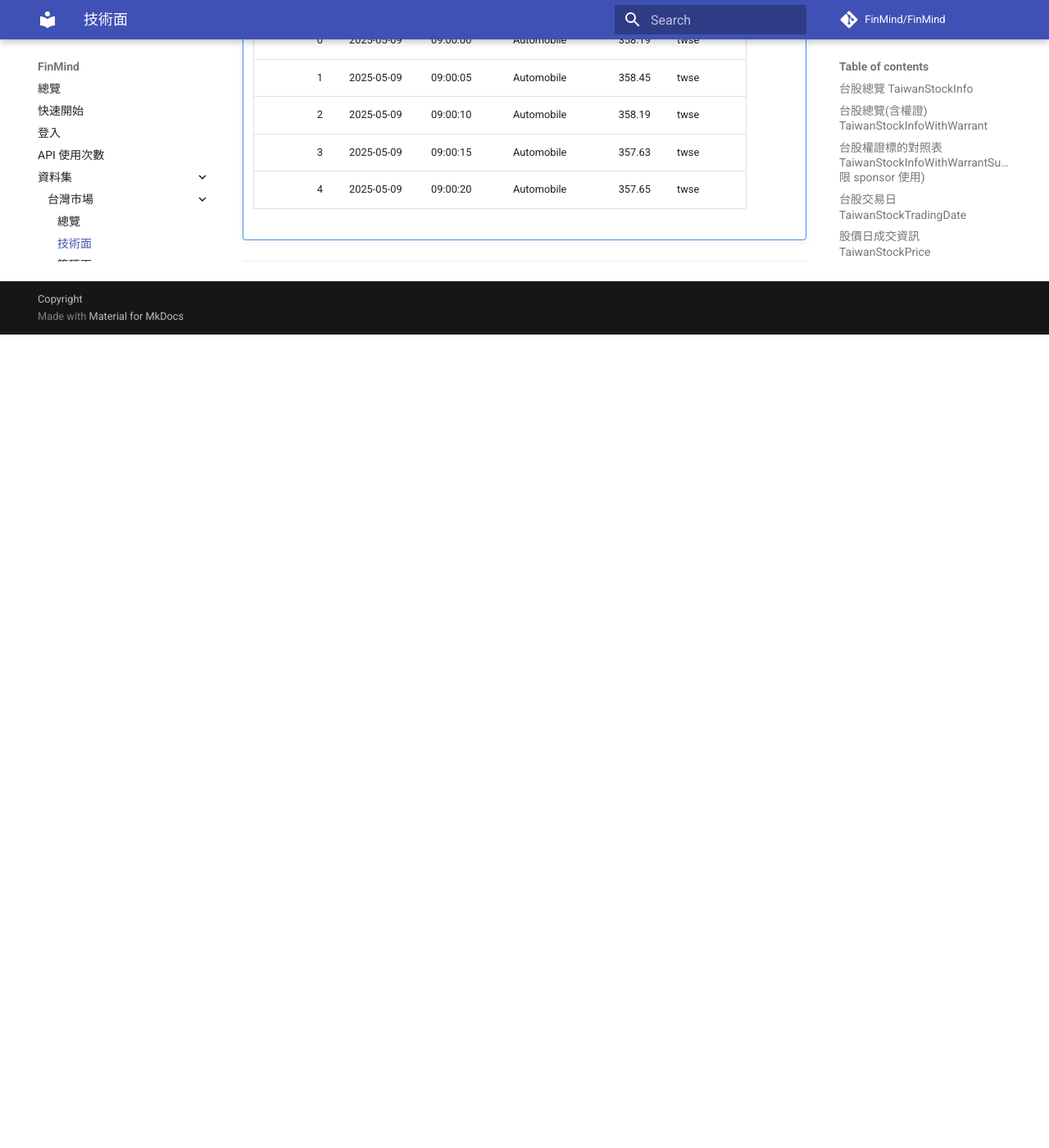
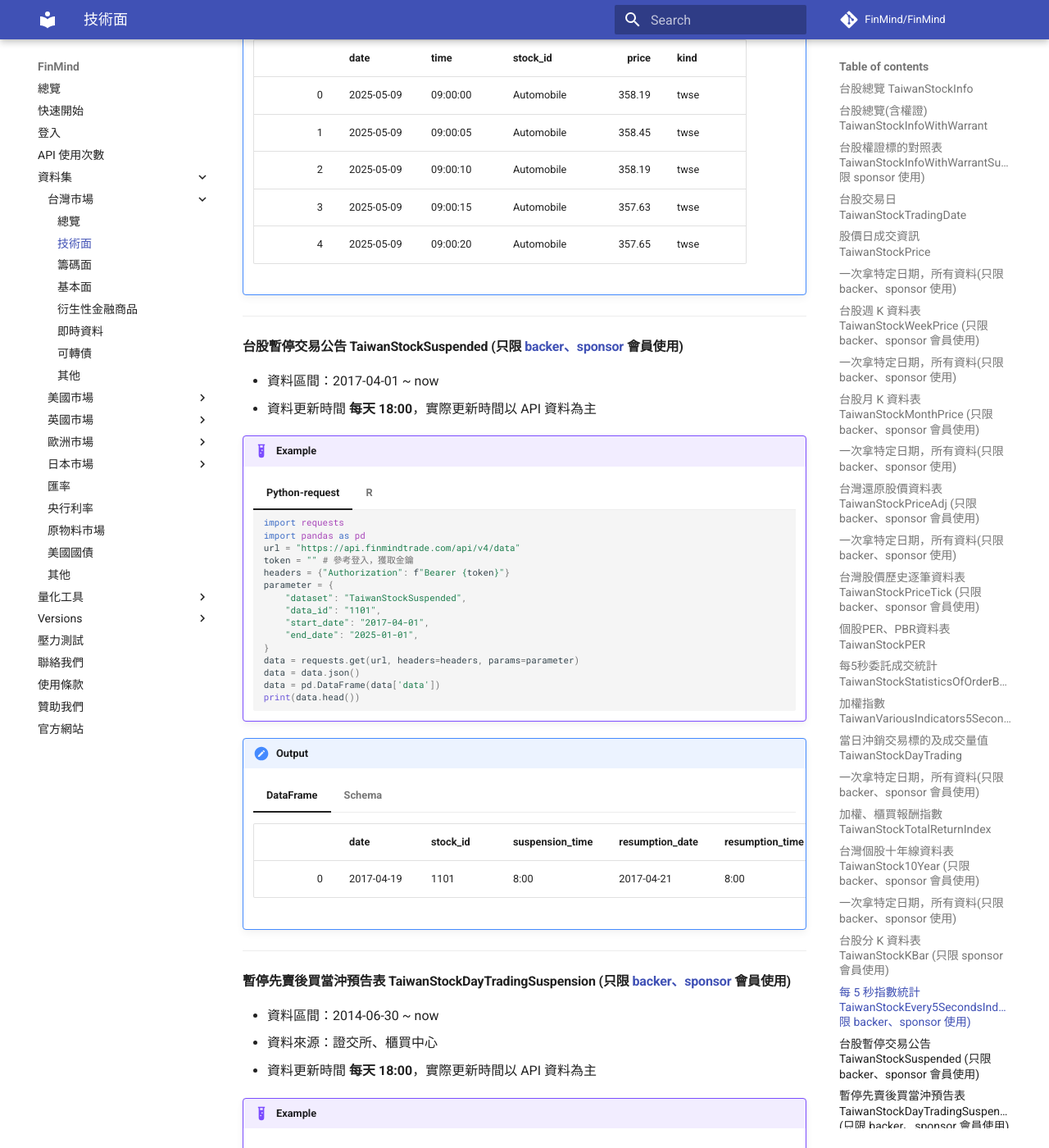
Before and after one commit to FinMind/FinMind-Doc, an MkDocs documentation site: the page built from docs/tutor/TaiwanMarket/Technical.md, in a window 1280 px wide and 1400 px high, scrolled down 19448 px. Shown: the whole window at 82% size. Built offline with MkDocs 1.6.1 and Material for MkDocs 9.7.7, drawn with Linux system fonts in a browser that asks for light colours; comment, search, counter and statistics services are not loaded; before the commit the page ends 19856 px from its top, so only the background shows below that; some of the changed text lies outside the part shown.

Commit message:
Add documentation for TaiwanStockSuspended and TaiwanStockDayTradingSuspension
- TaiwanStockSuspended: 股票停牌資訊 (backer/sponsor)
- TaiwanStockDayTradingSuspension: 暫停先賣後買當沖 (backer/sponsor)

Co-Authored-By: Claude Opus 4.5 <noreply@anthropic.com>

````diff
--- a/docs/tutor/TaiwanMarket/Technical.md
+++ b/docs/tutor/TaiwanMarket/Technical.md
@@ -1,4 +1,4 @@
-在台股技術面，我們擁有 17 種資料集，如下:
+在台股技術面，我們擁有 19 種資料集，如下:
 
 - [台股總覽 TaiwanStockInfo](https://finmind.github.io/tutor/TaiwanMarket/Technical/#taiwanstockinfo)
 - [台股總覽(含權證) TaiwanStockInfoWithWarrant](https://finmind.github.io/tutor/TaiwanMarket/Technical/#taiwanstockinfowithwarrant)
@@ -17,6 +17,8 @@
 - [台灣個股十年線資料表 TaiwanStock10Year](https://finmind.github.io/tutor/TaiwanMarket/Technical/#taiwanstock10year-backersponsor)
 - [台股分 K 資料表 TaiwanStockKBar](https://finmind.github.io/tutor/TaiwanMarket/Technical/#k-taiwanstockkbar-sponsor)
 - [每 5 秒指數統計 TaiwanStockEvery5SecondsIndex](https://finmind.github.io/tutor/TaiwanMarket/Technical/#5-taiwanstockevery5secondsindex-backersponsor)
+- [台股暫停交易公告 TaiwanStockSuspended](https://finmind.github.io/tutor/TaiwanMarket/Technical/#taiwanstocksuspended-backersponsor)
+- [暫停先賣後買當沖預告表 TaiwanStockDayTradingSuspension](https://finmind.github.io/tutor/TaiwanMarket/Technical/#taiwanstockdaytradingsuspension-backersponsor)
 
 
 ----------------------------------
@@ -1868,3 +1870,127 @@
         ```
 
 ----------------------------------
+#### 台股暫停交易公告 TaiwanStockSuspended (只限 [backer、sponsor](https://finmindtrade.com/analysis/#/Sponsor/sponsor) 會員使用)
+
+- 資料區間：2017-04-01 ~ now
+- 資料更新時間 **每天 18:00**，實際更新時間以 API 資料為主
+
+!!! example
+    === "Python-request"
+        ```python
+        import requests
+        import pandas as pd
+        url = "https://api.finmindtrade.com/api/v4/data"
+        token = "" # 參考登入，獲取金鑰
+        headers = {"Authorization": f"Bearer {token}"}
+        parameter = {
+            "dataset": "TaiwanStockSuspended",
+            "data_id": "1101",
+            "start_date": "2017-04-01",
+            "end_date": "2025-01-01",
+        }
+        data = requests.get(url, headers=headers, params=parameter)
+        data = data.json()
+        data = pd.DataFrame(data['data'])
+        print(data.head())
+        ```
+    === "R"
+        ```R
+        library(httr)
+        library(data.table)
+        library(dplyr)
+        token = "" # 參考登入，獲取金鑰
+        url = 'https://api.finmindtrade.com/api/v4/data'
+        response = httr::GET(
+            url = url,
+            query = list(
+                dataset="TaiwanStockSuspended",
+                data_id="1101",
+                start_date= "2017-04-01",
+                end_date= "2025-01-01"
+            ),
+            add_headers(Authorization = paste("Bearer", token))
+        )
+        data = response %>% content
+        df = do.call('cbind',data$data) %>%data.table
+        head(df)
+        ```
+!!! output
+    === "DataFrame"
+        |    | date       | stock_id | suspension_time | resumption_date | resumption_time |
+        |---:|:-----------|:---------|:----------------|:----------------|:----------------|
+        |  0 | 2017-04-19 | 1101     | 8:00            | 2017-04-21      | 8:00            |
+    === "Schema"
+        ```
+        {
+            date: str, # 停牌日期
+            stock_id: str, # 股票代碼
+            suspension_time: str, # 停牌時間
+            resumption_date: str, # 復牌日期
+            resumption_time: str # 復牌時間
+        }
+        ```
+
+----------------------------------
+#### 暫停先賣後買當沖預告表 TaiwanStockDayTradingSuspension (只限 [backer、sponsor](https://finmindtrade.com/analysis/#/Sponsor/sponsor) 會員使用)
+
+- 資料區間：2014-06-30 ~ now
+- 資料來源：證交所、櫃買中心
+- 資料更新時間 **每天 18:00**，實際更新時間以 API 資料為主
+
+!!! example
+    === "Python-request"
+        ```python
+        import requests
+        import pandas as pd
+        url = "https://api.finmindtrade.com/api/v4/data"
+        token = "" # 參考登入，獲取金鑰
+        headers = {"Authorization": f"Bearer {token}"}
+        parameter = {
+            "dataset": "TaiwanStockDayTradingSuspension",
+            "data_id": "00940",
+            "start_date": "2024-12-01",
+            "end_date": "2025-01-01",
+        }
+        data = requests.get(url, headers=headers, params=parameter)
+        data = data.json()
+        data = pd.DataFrame(data['data'])
+        print(data.head())
+        ```
+    === "R"
+        ```R
+        library(httr)
+        library(data.table)
+        library(dplyr)
+        token = "" # 參考登入，獲取金鑰
+        url = 'https://api.finmindtrade.com/api/v4/data'
+        response = httr::GET(
+            url = url,
+            query = list(
+                dataset="TaiwanStockDayTradingSuspension",
+                data_id="00940",
+                start_date= "2024-12-01",
+                end_date= "2025-01-01"
+            ),
+            add_headers(Authorization = paste("Bearer", token))
+        )
+        data = response %>% content
+        df = do.call('cbind',data$data) %>%data.table
+        head(df)
+        ```
+!!! output
+    === "DataFrame"
+        |    | stock_id | date       | end_date   | reason |
+        |---:|:---------|:-----------|:-----------|:-------|
+        |  0 | 00940    | 2024-12-27 | 2025-01-03 | 除息   |
+    === "Schema"
+        ```
+        {
+            stock_id: str, # 股票代碼
+            date: str, # 暫停開始日期
+            end_date: str, # 暫停結束日期
+            reason: str # 暫停原因
+        }
+        ```
+
+----------------------------------
````
Also changed, not shown: docs/tutor/TaiwanMarket/DataList.md (+3 -1 lines).
